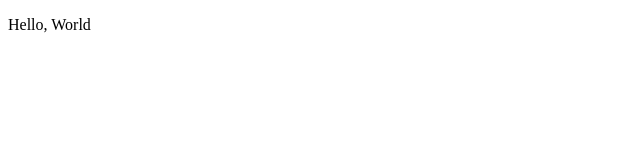
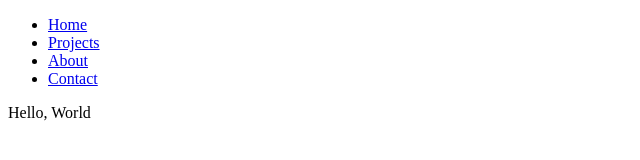
Before and after one commit to MohdZaid57/Portfolio-Website, a plain HTML site: page index.html in a window 1280 px wide. Shown: the whole page, without its empty margins (0-640 px from the left). Drawn offline with Linux system fonts and the light colour scheme.

Commit message:
Add header in index.html and basic page=wide styling in style.css

```diff
--- a/index.html
+++ b/index.html
@@ -7,6 +7,14 @@
     <link rel="stylesheet" href="css/style.css">
 </head>
 <body>
+    <header>
+        <ul>
+            <li><a href="#">Home</a></li>
+            <li><a href="#">Projects</a></li>
+            <li><a href="#">About</a></li>
+            <li><a href="#">Contact</a></li>
+        </ul>
+    </header>
     <p>Hello, World</p>
 </body>
 </html>
```
Also changed, not shown: 1 other file.
